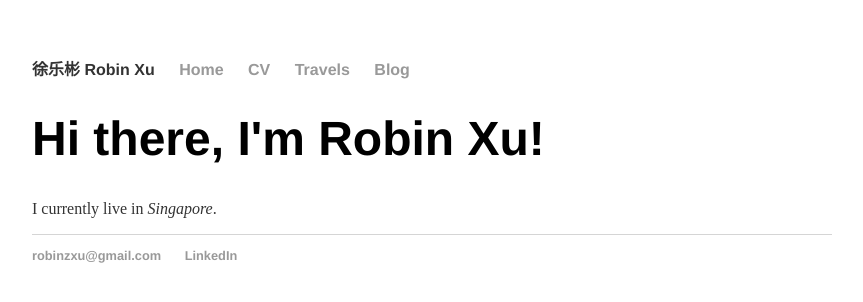
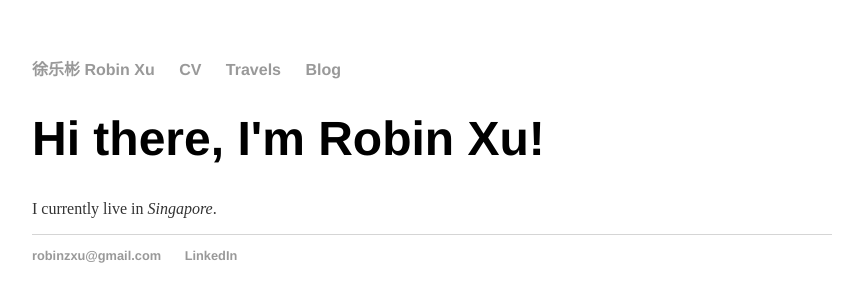
Before and after one commit to robinzxu/robinzxu.github.io, a Jekyll site: the page built from index.html, in a window 1280 px wide. Shown: the top 302 px of the page, without its empty margins (208-1071 px from the left). Built offline with Jekyll 4.4.1, drawn with Linux system fonts in a browser that asks for light colours.

Commit message:
Update default.html

```diff
--- a/_layouts/default.html
+++ b/_layouts/default.html
@@ -25,8 +25,7 @@
 	<body>
 		<nav>
 		<ul>
-			<li>徐乐彬 Robin Xu</li>
-			<li><a href="/">Home</a></li>
+			<li id="home"><a href="/">徐乐彬 Robin Xu</a></li>
 			<li><a href="/cv">CV</a></li>
 			<li><a href="/travels">Travels</a></li>
 			<li><a href="/blog">Blog</a></li>
```
